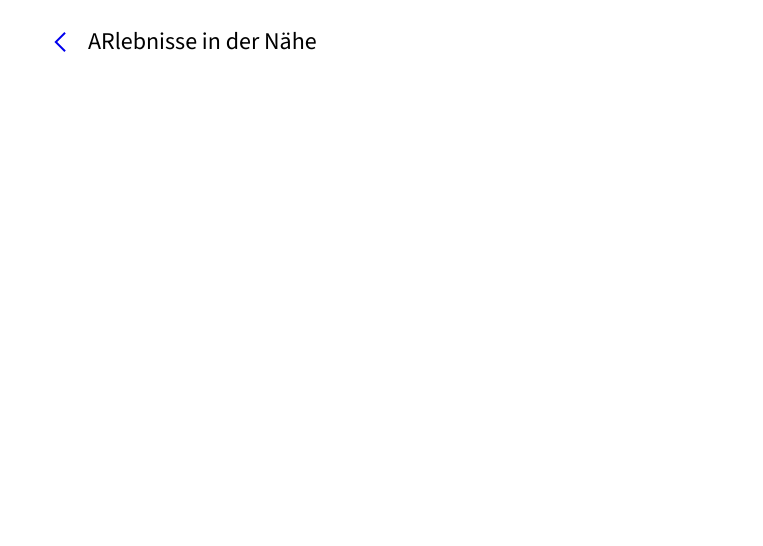
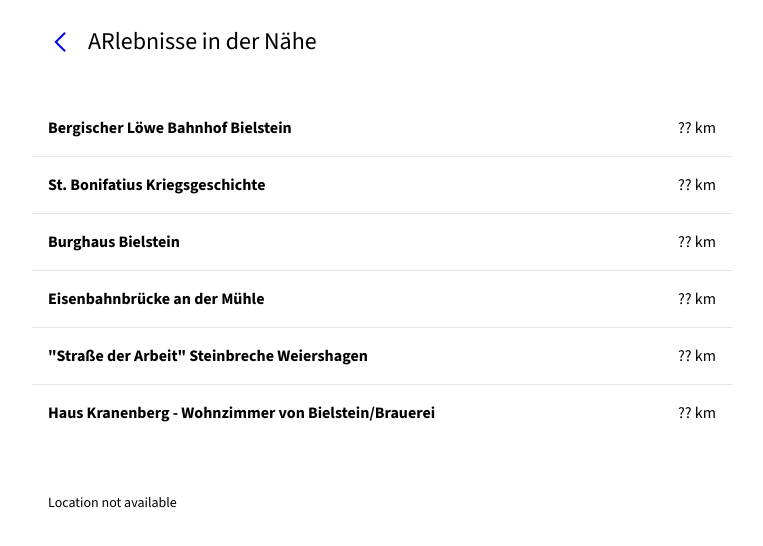
Before and after one commit to mi-classroom/mi-web-technologien-beiboot-ss2023-finnge, a SvelteKit app: page /start/umgebung in a window 1280 px wide. Shown: the top 546 px of the page, without its empty margins (258-1021 px from the left). Built offline with nearby package versions, Linux system fonts and the light colour scheme; no server answers; a web font is replaced by a local one.

Commit message:
Feat: Geolocation (#15)
* add basic experience list

* calculate live distance

* docs: add jsdoc to geoCoords.ts

* fix: typo

* fix: linting

* feat: add styling

* fix: linting

* docs: add math description

```diff
--- /dev/null
+++ b/src/_data/arExperiences.ts
@@ -0,0 +1,60 @@
+type ArExperience = {
+  id: string;
+  title: string;
+  imagePath?: string;
+  geoLocation: {
+    latitude: number;
+    longitude: number;
+  };
+};
+
+export const data: ArExperience[] = [
+  {
+    title: "Bergischer Löwe Bahnhof Bielstein",
+    id: "bergischer-loewe-bahnhof-bielstein",
+    geoLocation: {
+      latitude: 50.96361581592383,
+      longitude: 7.503346705784695,
+    },
+  },
+  {
+    title: "St. Bonifatius Kriegsgeschichte",
+    id: "st-bonifatius-kriegsgeschichte",
+    geoLocation: {
+      latitude: 50.96292054689792,
+      longitude: 7.49541172547757,
+    },
+  },
+  {
+    title: "Burghaus Bielstein",
+    id: "burghaus-bielstein",
+    geoLocation: {
+      latitude: 50.96167839261665,
+      longitude: 7.497174889774524,
+    },
+  },
+  {
+    title: "Eisenbahnbrücke an der Mühle",
+    id: "eisenbahnbruecke-an-der-muehle",
+    geoLocation: {
+      latitude: 50.9486545809859,
+      longitude: 7.552383734918755,
+    },
+  },
+  {
+    title: '"Straße der Arbeit" Steinbreche Weiershagen',
+    id: "strasse-der-arbeit-steinbreche-weiershagen",
+    geoLocation: {
+      latitude: 50.97183894790319, // Koordinate ungewiss
+      longitude: 7.489192933339773, // Koordinate ungewiss
+    },
+  },
+  {
+    title: "Haus Kranenberg - Wohnzimmer von Bielstein/Brauerei",
+    id: "haus-kranenberg-wohnzimmer-von-bielstein-brauerei",
+    geoLocation: {
+      latitude: 50.96290055325985,
+      longitude: 7.502937145621412,
+    },
+  },
+];
--- /dev/null
+++ b/src/_stores/location.ts
@@ -0,0 +1,52 @@
+import { writable } from "svelte/store";
+import type { GeoPoint } from "@/utils/geoCoords";
+
+export const currentLocation = writable({
+  latitude: 0,
+  longitude: 0,
+} satisfies GeoPoint);
+export const hasLiveLocation = writable(false);
+
+let watchId: number | null = null;
+
+export function startLocationWatch() {
+  if (!navigator.geolocation) {
+    console.error("Geolocation is not supported by your browser");
+    return;
+  }
+
+  if (watchId) {
+    return;
+  }
+
+  watchId = navigator.geolocation.watchPosition(
+    (position) => {
+      hasLiveLocation.set(true);
+      currentLocation.set({
+        latitude: position.coords.latitude,
+        longitude: position.coords.longitude,
+      });
+    },
+    (error) => {
+      console.error(error);
+    },
+    {
+      enableHighAccuracy: true,
+      maximumAge: 30000,
+      timeout: 27000,
+    },
+  );
+}
+
+export function stopLocationWatch() {
+  if (!watchId) {
+    return;
+  }
+  navigator.geolocation.clearWatch(watchId);
+  hasLiveLocation.set(false);
+  watchId = null;
+}
+
+export function isWatching() {
+  return watchId !== null;
+}
--- a/src/routes/start/umgebung/+page.svelte
+++ b/src/routes/start/umgebung/+page.svelte
@@ -1,5 +1,72 @@
 <script lang="ts">
-  import TopBar from "../../../components/TopBar.svelte";
+  import TopBar from "@/components/TopBar.svelte";
+  import {
+    currentLocation,
+    hasLiveLocation,
+    startLocationWatch,
+    stopLocationWatch,
+  } from "@stores/location";
+
+  import { niceDistance } from "@/utils/geoCoords";
+
+  import { data as arExperienceData } from "@data/arExperiences";
+  import { onMount } from "svelte";
+
+  onMount(() => {
+    startLocationWatch();
+
+    return () => {
+      stopLocationWatch();
+    };
+  });
 </script>
 
 <TopBar title="ARlebnisse in der Nähe" />
+
+<ul>
+  {#each arExperienceData as datum}
+    <li>
+      <span class="title">{datum.title}</span>
+      <span class="distance"
+        >{$hasLiveLocation
+          ? niceDistance(datum.geoLocation, $currentLocation)
+          : "?? km"}</span
+      >
+    </li>
+  {/each}
+</ul>
+
+<p class="m-t-xxl fs-xs">
+  {#if $hasLiveLocation}
+    Latitude: <span class="ff-mono">{$currentLocation.latitude}</span><br />
+    Longitude: <span class="ff-mono">{$currentLocation.longitude}</span>
+  {:else}
+    Location not available
+  {/if}
+</p>
+
+<style>
+  ul {
+    list-style: none;
+    padding: 0;
+  }
+
+  li {
+    padding: var(--spacing-md) var(--outer-margin);
+    border-bottom: 1px solid var(--color-lighter);
+    display: flex;
+    justify-content: space-between;
+  }
+
+  li:last-child {
+    border-bottom: none;
+  }
+
+  .title {
+    font-weight: bold;
+  }
+
+  p {
+    padding: var(--spacing-xxs) var(--outer-margin);
+  }
+</style>
--- a/src/styles/utility.scss
+++ b/src/styles/utility.scss
@@ -67,3 +67,28 @@
 .width-full {
   width: 100%;
 }
+
+/**
+ * Spacing
+ */
+.m-t-xxs {
+  margin-top: var(--spacing-xxs);
+}
+.m-t-xs {
+  margin-top: var(--spacing-xs);
+}
+.m-t-sm {
+  margin-top: var(--spacing-sm);
+}
+.m-t-md {
+  margin-top: var(--spacing-md);
+}
+.m-t-lg {
+  margin-top: var(--spacing-lg);
+}
+.m-t-xl {
+  margin-top: var(--spacing-xl);
+}
+.m-t-xxl {
+  margin-top: var(--spacing-xxl);
+}
--- /dev/null
+++ b/src/utils/geoCoords.ts
@@ -0,0 +1,76 @@
+export type GeoPoint = {
+  latitude: number;
+  longitude: number;
+};
+
+/**
+ * Constant for the earth radius in metres.
+ */
+const EARTH_RADIUS = 6371e3;
+
+/**
+ * Returns the distance between two points in metres.
+ * @see https://www.movable-type.co.uk/scripts/latlong.html
+ *
+ * @description
+ * This uses the haversine formula to calculate the distance
+ * between two points.
+ *  a = sin²(Δφ/2) + cos φ1 ⋅ cos φ2 ⋅ sin²(Δλ/2)
+ *  c = 2 ⋅ atan2( √a, √(1−a) )
+ *  d = R ⋅ c
+ * where
+ *  φ is latitude,
+ *  λ is longitude,
+ *  R is earth’s radius (mean radius = 6,371km);
+ * note that angles need to be in radians to pass to trig functions!
+ *
+ * @param {GeoPoint} point1
+ * @param {GeoPoint} point2
+ * @returns {number} distance in metres
+ */
+export function distance(point1: GeoPoint, point2: GeoPoint): number {
+  const φ1 = (point1.latitude * Math.PI) / 180; // φ, λ in radians
+  const φ2 = (point2.latitude * Math.PI) / 180;
+  const Δφ = ((point2.latitude - point1.latitude) * Math.PI) / 180;
+  const Δλ = ((point2.longitude - point1.longitude) * Math.PI) / 180;
+
+  const a =
+    Math.sin(Δφ / 2) * Math.sin(Δφ / 2) +
+    Math.cos(φ1) * Math.cos(φ2) * Math.sin(Δλ / 2) * Math.sin(Δλ / 2);
+  const c = 2 * Math.atan2(Math.sqrt(a), Math.sqrt(1 - a));
+
+  const d = EARTH_RADIUS * c; // in metres
+
+  return d;
+}
+
+/**
+ * Returns a distance in a nice format. If the distance is less than 1000m,
+ * it will be returned in metres. Otherwise it will be returned in kilometers.
+ *
+ * @param {GeoPoint} point1
+ * @param {GeoPoint} point2
+ * @returns {string} distance in metres or kilometers
+ */
+export function niceDistance(point1: GeoPoint, point2: GeoPoint): string {
+  const distanceInMeters = distance(point1, point2);
+
+  if (distanceInMeters < 1000) {
+    return formatMeters.format(distanceInMeters);
+  }
+
+  const distanceInKm = distanceInMeters / 1000;
+  return formatKilometers.format(distanceInKm);
+}
+
+const formatKilometers = new Intl.NumberFormat("de-DE", {
+  maximumFractionDigits: 1,
+  style: "unit",
+  unit: "kilometer",
+});
+
+const formatMeters = new Intl.NumberFormat("de-DE", {
+  maximumFractionDigits: 0,
+  style: "unit",
+  unit: "meter",
+});
--- a/svelte.config.js
+++ b/svelte.config.js
@@ -18,6 +18,11 @@ const config = {
 		paths: {
       base: dev ? '' : process.env.BASE_PATH,
   	},
+		alias: {
+			'@': './src',
+			'@data': './src/_data',
+			'@stores': './src/_stores',
+		}
 	}
 };
 
--- a/vite.config.ts
+++ b/vite.config.ts
@@ -1,6 +1,6 @@
-import { sveltekit } from '@sveltejs/kit/vite';
-import { defineConfig } from 'vite';
+import { sveltekit } from "@sveltejs/kit/vite";
+import { defineConfig } from "vite";
 
 export default defineConfig({
-	plugins: [sveltekit()]
+  plugins: [sveltekit()],
 });
```
Also changed, not shown: src/routes/arlebnis/[id]/+page.server.ts (+6 -1 lines), src/app.scss (line endings or trailing spaces).
